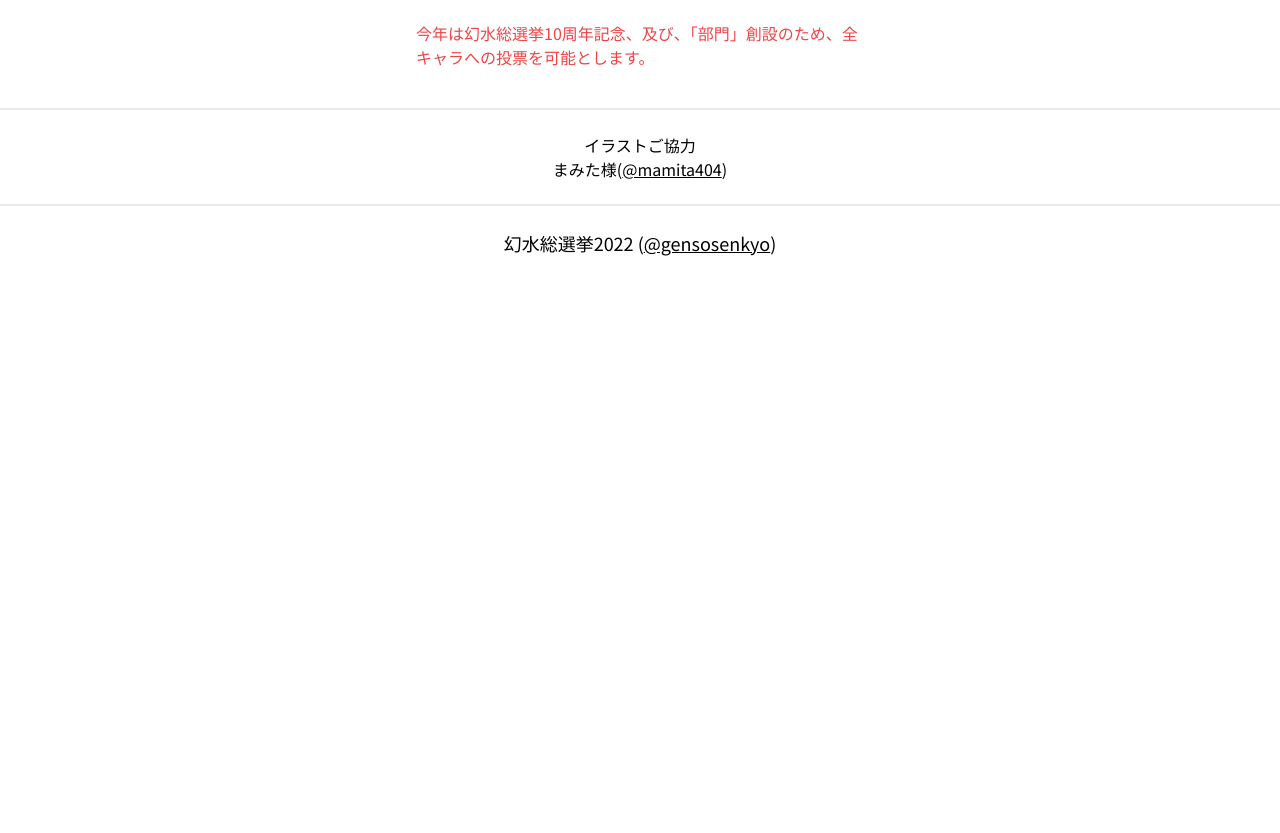
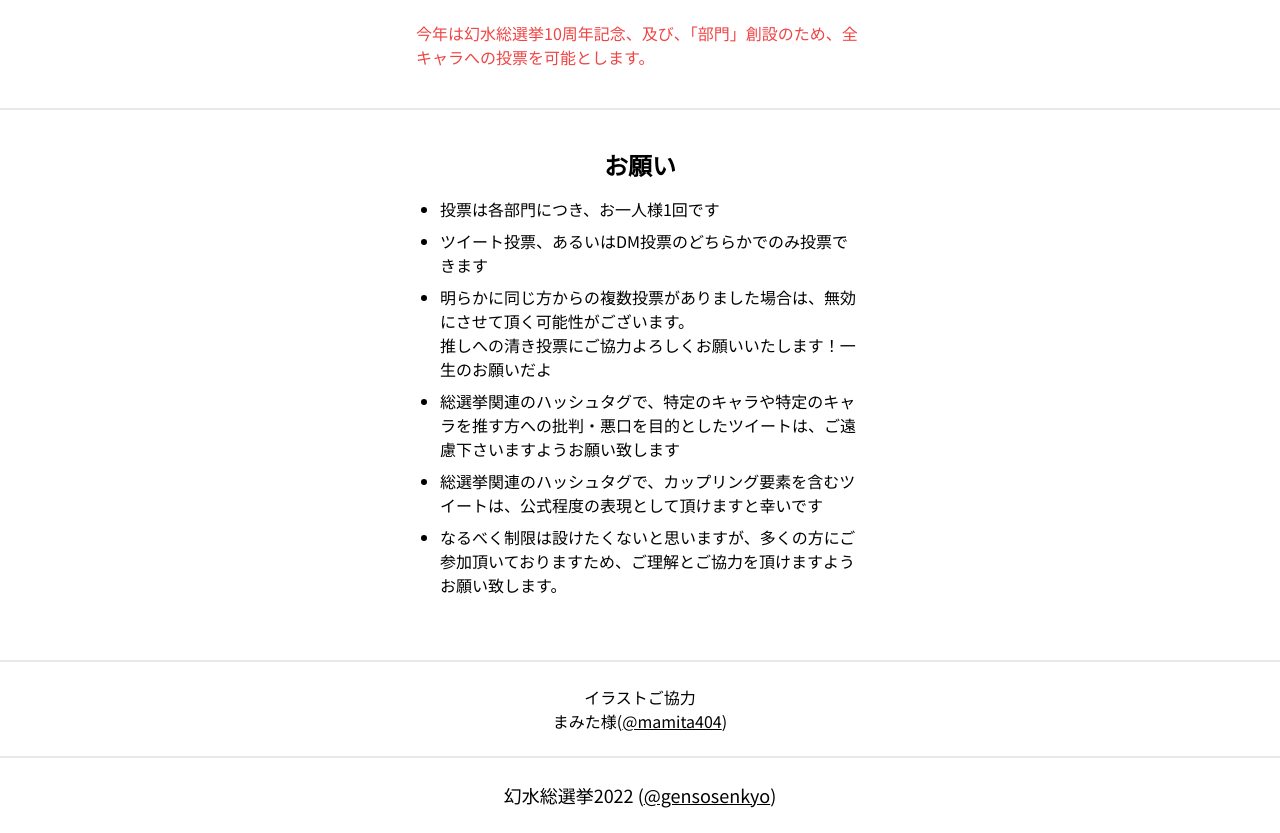
Before and after one commit to true-runes/suikoden-election-2022-frontend, a Next.js app: page / in a window 1280 px wide. Shown: the part 3220-4053 px from the top of the page. Before the commit the page ends 3501 px from the top, so only its background shows below. Built offline with nearby package versions, Linux system fonts and the light colour scheme; no server answers; a web font is replaced by a local one.

Commit message:
feat: 🎸 「お願い」コンポーネントを追加した (#201)

```diff
--- a/components/KaihyoIllustStatus.tsx
+++ /dev/null
@@ -1,28 +0,0 @@
-import type { NextPage } from 'next'
-import Link from 'next/link'
-
-const KaihyoIllustStatus: NextPage = () => {
-  return (
-    <div>
-      <div className="hero bg-base-200">
-        <div className="hero-content text-center">
-          <div className="max-w-md">
-            <h1 className="text-4xl font-bold">開票イラスト</h1>
-            <p className="pt-6 pb-3 text-xl">受付期間</p>
-            <p className="text-base">
-              2022年12月24日(金) ～ 2023年01月01日(火)
-            </p>
-            <p className="py-3 text-2xl">
-              応募状況は
-              <Link href="/kaihyou-status">
-                <span className="link">こちら</span>
-              </Link>
-            </p>
-          </div>
-        </div>
-      </div>
-    </div>
-  )
-}
-
-export default KaihyoIllustStatus
--- /dev/null
+++ b/components/Onegai.tsx
@@ -0,0 +1,39 @@
+import type { NextPage } from 'next'
+
+const Onegai: NextPage = () => {
+  return (
+    <div className="bg-white text-black">
+      <div className="hero">
+        <div className="hero-content text-center">
+          <div className="max-w-md">
+            <h1 className="text-2xl font-bold pb-4">お願い</h1>
+            <div className="text-base text-left pb-4">
+              <ul className="list-disc pl-6 pr-2">
+                <li className="pb-2">投票は各部門につき、お一人様1回です</li>
+                <li className="pb-2">
+                  ツイート投票、あるいはDM投票のどちらかでのみ投票できます
+                </li>
+                <li className="pb-2">
+                  明らかに同じ方からの複数投票がありました場合は、無効にさせて頂く可能性がございます。
+                  <br />
+                  推しへの清き投票にご協力よろしくお願いいたします！一生のお願いだよ
+                </li>
+                <li className="pb-2">
+                  総選挙関連のハッシュタグで、特定のキャラや特定のキャラを推す方への批判・悪口を目的としたツイートは、ご遠慮下さいますようお願い致します
+                </li>
+                <li className="pb-2">
+                  総選挙関連のハッシュタグで、カップリング要素を含むツイートは、公式程度の表現として頂けますと幸いです
+                </li>
+                <li className="pb-2">
+                  なるべく制限は設けたくないと思いますが、多くの方にご参加頂いておりますため、ご理解とご協力を頂けますようお願い致します。
+                </li>
+              </ul>
+            </div>
+          </div>
+        </div>
+      </div>
+    </div>
+  )
+}
+
+export default Onegai
--- a/components/SenkyoUndou.tsx
+++ /dev/null
@@ -1,18 +0,0 @@
-import type { NextPage } from 'next'
-
-const SenkyoUndou: NextPage = () => {
-  return (
-    <div>
-      <div className="hero bg-base-200">
-        <div className="hero-content text-center">
-          <div className="max-w-md">
-            <h1 className="text-5xl font-bold">選挙運動</h1>
-            <p className="py-6 text-xl">選挙運動の説明など</p>
-          </div>
-        </div>
-      </div>
-    </div>
-  )
-}
-
-export default SenkyoUndou
--- a/pages/index.tsx
+++ b/pages/index.tsx
@@ -10,10 +10,7 @@ import EventSummary from '../components/EventSummary'
 import HowToVote from '../components/HowToVote'
 import Departments from '../components/Departments'
 import Dendouiri from '../components/Dendouiri'
-
-// import SenkyoUndou from '../components/SenkyoUndou'
-// import KaihyoIllustStatus from '../components/KaihyoIllustStatus'
-// import TouhyouCheck from '../components/TouhyouCheck'
+import Onegai from '../components/Onegai'
 
 import WhatIsGensosenkyo from '../components/WhatIsGensosenkyo'
 import IllustratedBy from '../components/IllustratedBy'
@@ -121,6 +118,9 @@ const Home: NextPage = () => {
         <Dendouiri />
 
         <div className="divider" />
+        <Onegai />
+
+        <div className="divider" />
         <IllustratedBy />
 
         <div className="divider" />
```
